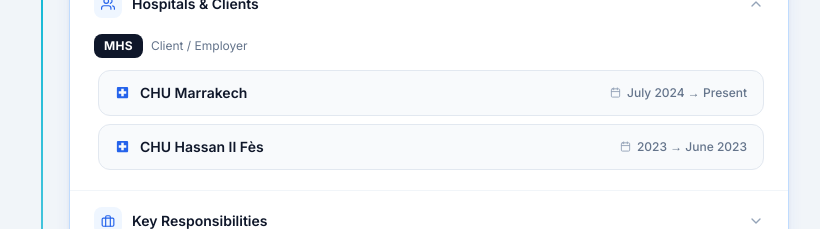
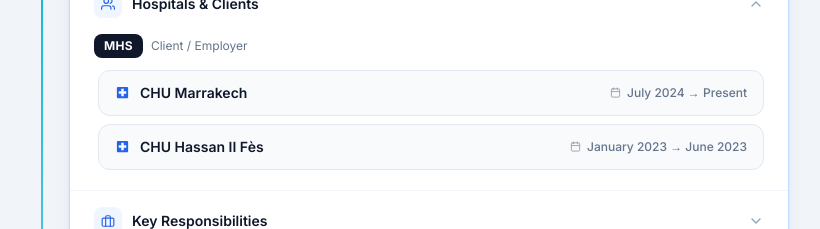
Before and after one commit to ATTARAYOUB/profile-ayoub, a React (Vite) app: page / in a window 1280 px wide. Shown: the part 3820-4049 px from the top of the page, without its empty margins (69-889 px from the left). Built offline with nearby package versions, Linux system fonts and the light colour scheme.

Commit message:
fix: CHU Hassan II Fès dates -> January 2023 -> June 2023

```diff
--- a/src/components/Experience.jsx
+++ b/src/components/Experience.jsx
@@ -54,7 +54,7 @@
       client: 'MHS',
       hospitals: [
         { name: 'CHU Marrakech',    period: 'July 2024 → Present' },
-        { name: 'CHU Hassan II Fès', period: '2023 → June 2023'   },
+        { name: 'CHU Hassan II Fès', period: 'January 2023 → June 2023' },
       ],
     },
   ],
```
